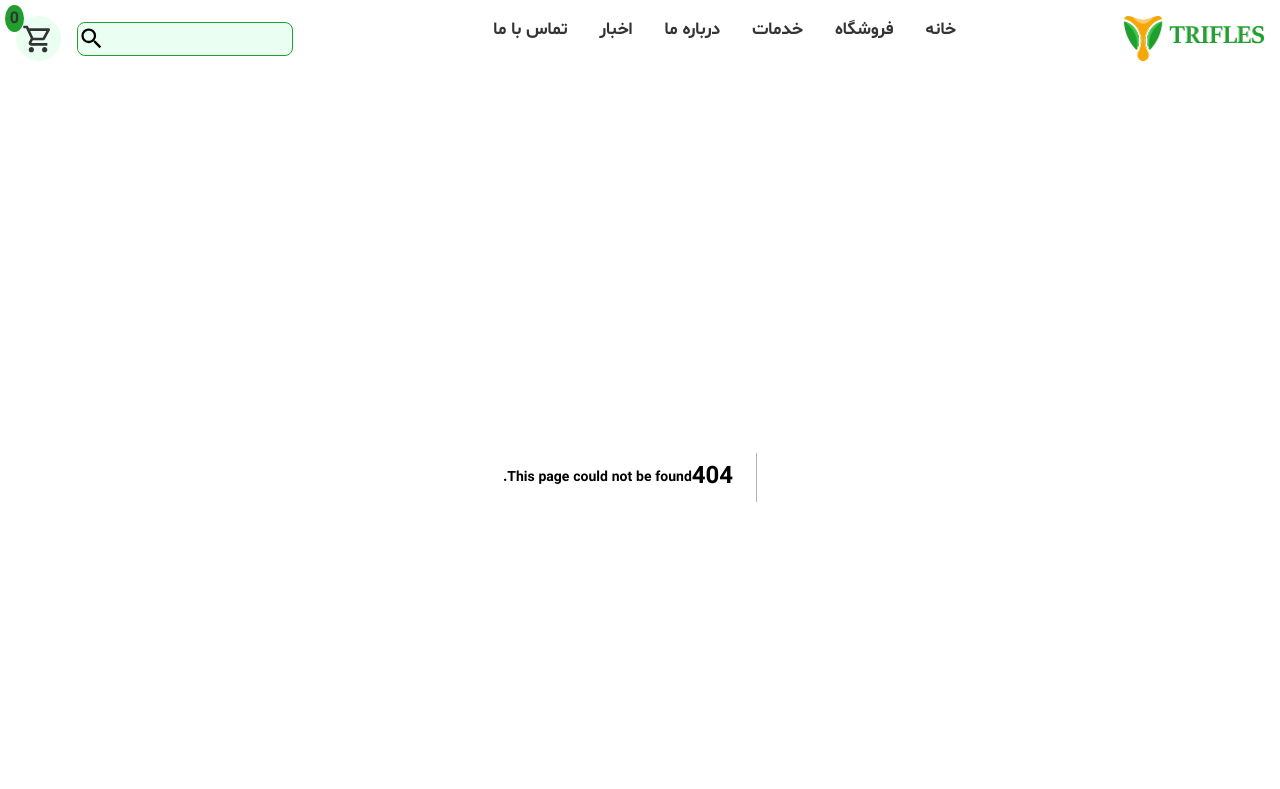
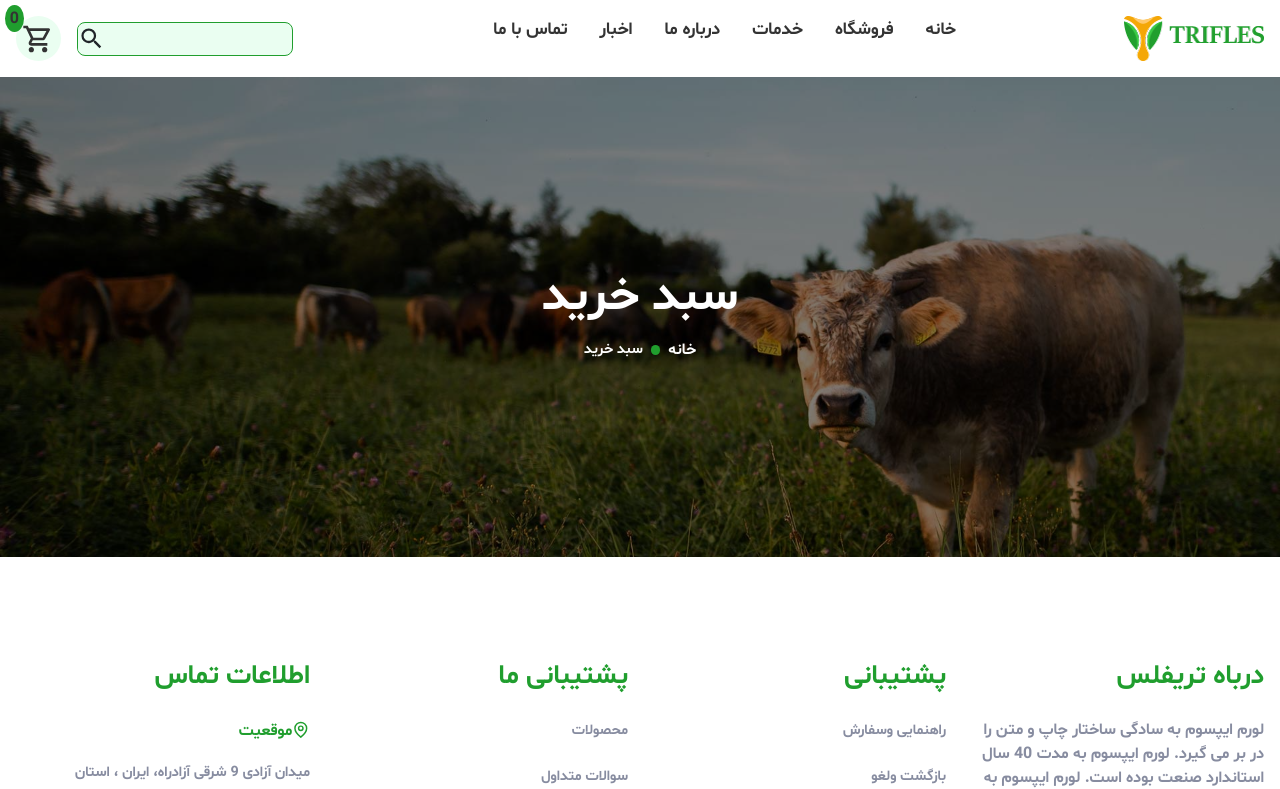
Before and after one commit to mohammadmehdidalvandii/TRIFLES-SHOP, a Next.js app: page /Basket in a window 1280 px wide. Before the commit this address had no page. Shown: the top 789 px of the page. Built offline with nearby package versions, Linux system fonts and the light colour scheme.

Commit message:
create basket page

```diff
--- /dev/null
+++ b/src/app/Basket/page.js
@@ -0,0 +1,12 @@
+import PageHeader from '@/components/module/PageHeader/PageHeader'
+import React from 'react'
+
+function page() {
+  return (
+   <PageHeader
+    title='سبد خرید '
+   />
+  )
+}
+
+export default page
--- a/src/components/module/Navbar/Navbar.js
+++ b/src/components/module/Navbar/Navbar.js
@@ -80,7 +80,7 @@ function Navbar() {
                             <MdOutlineSearch/>
                         </span>
                     </div>
-                    <Link href='/' className={style.navbar_link}>
+                    <Link href='/Basket' className={style.navbar_link}>
                         <span className={style.navbar_link_icon}>
                         <MdOutlineShoppingCart />
                         </span>
@@ -113,7 +113,7 @@ function Navbar() {
                 {showMenu && (
                     <ul className={style.navbarRes_items_menu}>
                         <li className={style.navbarRes_item_menu}>
-                        <Link href='/' className={style.navbarRes_link}>
+                        <Link href='/Basket' className={style.navbarRes_link}>
                         <span className={style.navbarRes_link_icon}>
                             سبد خرید
                         </span>
```
